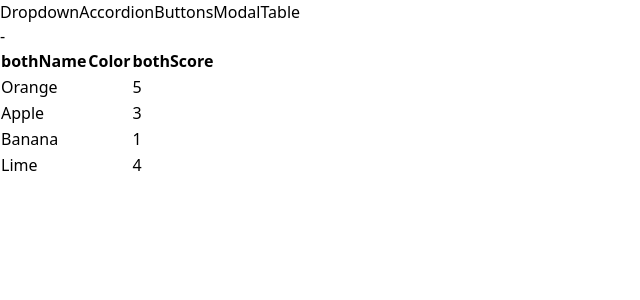
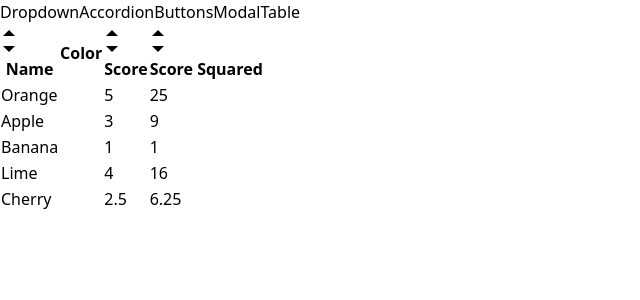
Before and after one commit to wali55/comps, a React (Vite) app: page /table in a window 1280 px wide. Shown: the top 300 px of the page, without its empty margins (0-640 px from the left). Built offline with nearby package versions, Linux system fonts and the light colour scheme.

Commit message:
sortable table

```diff
--- a/src/components/SortableTable.jsx
+++ b/src/components/SortableTable.jsx
@@ -1,5 +1,6 @@
 import { useState } from 'react';
 import Table from './Table';
+import { GoTriangleUp, GoTriangleDown } from 'react-icons/go';
 
 function SortableTable(props) {
   const [sortOrder, setSortOrder] = useState(null);
@@ -8,6 +9,12 @@ function SortableTable(props) {
   const { config, data } = props;
 
   const handleClick = (label) => {
+    if (sortBy && label !== sortBy) {
+      setSortOrder('asc');
+      setSortBy(label);
+      return;
+    }
+
     if (sortOrder === null) {
       setSortOrder('asc');
       setSortBy(label);
@@ -28,9 +35,14 @@ function SortableTable(props) {
     return {
       ...column,
       header: () => (
-        <th onClick={() => handleClick(column.label)}>
-          {getIcons(column.label, sortBy, sortOrder)}
-          {column.label}
+        <th
+          className="cursor-pointer hover:bg-gray-100"
+          onClick={() => handleClick(column.label)}
+        >
+          <div className="flex items-center">
+            {getIcons(column.label, sortBy, sortOrder)}
+            <span className="ml-2">{column.label}</span>
+          </div>
         </th>
       ),
     };
@@ -57,25 +69,38 @@ function SortableTable(props) {
     });
   }
 
-  return (
-    <div>
-      {sortOrder} - {sortBy}
-      <Table {...props} data={sortedData} config={updatedConfig} />
-    </div>
-  );
+  return <Table {...props} data={sortedData} config={updatedConfig} />;
 }
 
 function getIcons(label, sortBy, sortOrder) {
   if (label !== sortBy) {
-    return 'both';
+    return (
+      <div>
+        <GoTriangleUp />
+        <GoTriangleDown />
+      </div>
+    );
   }
 
   if (sortOrder === null) {
-    return 'both';
+    return (
+      <div>
+        <GoTriangleUp />
+        <GoTriangleDown />
+      </div>
+    );
   } else if (sortOrder === 'asc') {
-    return 'up';
+    return (
+      <div>
+        <GoTriangleUp />
+      </div>
+    );
   } else if (sortOrder === 'desc') {
-    return 'down';
+    return (
+      <div>
+        <GoTriangleDown />
+      </div>
+    );
   }
 }
 
--- a/src/pages/TablePage.jsx
+++ b/src/pages/TablePage.jsx
@@ -7,6 +7,7 @@ function TablePage() {
         { name: 'Apple', color: 'bg-red-500', score: 3 },
         { name: 'Banana', color: 'bg-yellow-500', score: 1 },
         { name: 'Lime', color: 'bg-green-500', score: 4 },
+        { name: 'Cherry', color: 'bg-red-700', score: 2.5 },
     ];
 
     const config = [
@@ -24,6 +25,11 @@ function TablePage() {
         render: (fruit) => fruit.score,
         sortValue: (fruit) => fruit.score,
       },
+      {
+        label: 'Score Squared',
+        render: (fruit) => fruit.score ** 2,
+        sortValue: (fruit) => fruit.score ** 2,
+      }
     ];
 
     const keyFn = (fruit) => {
```
